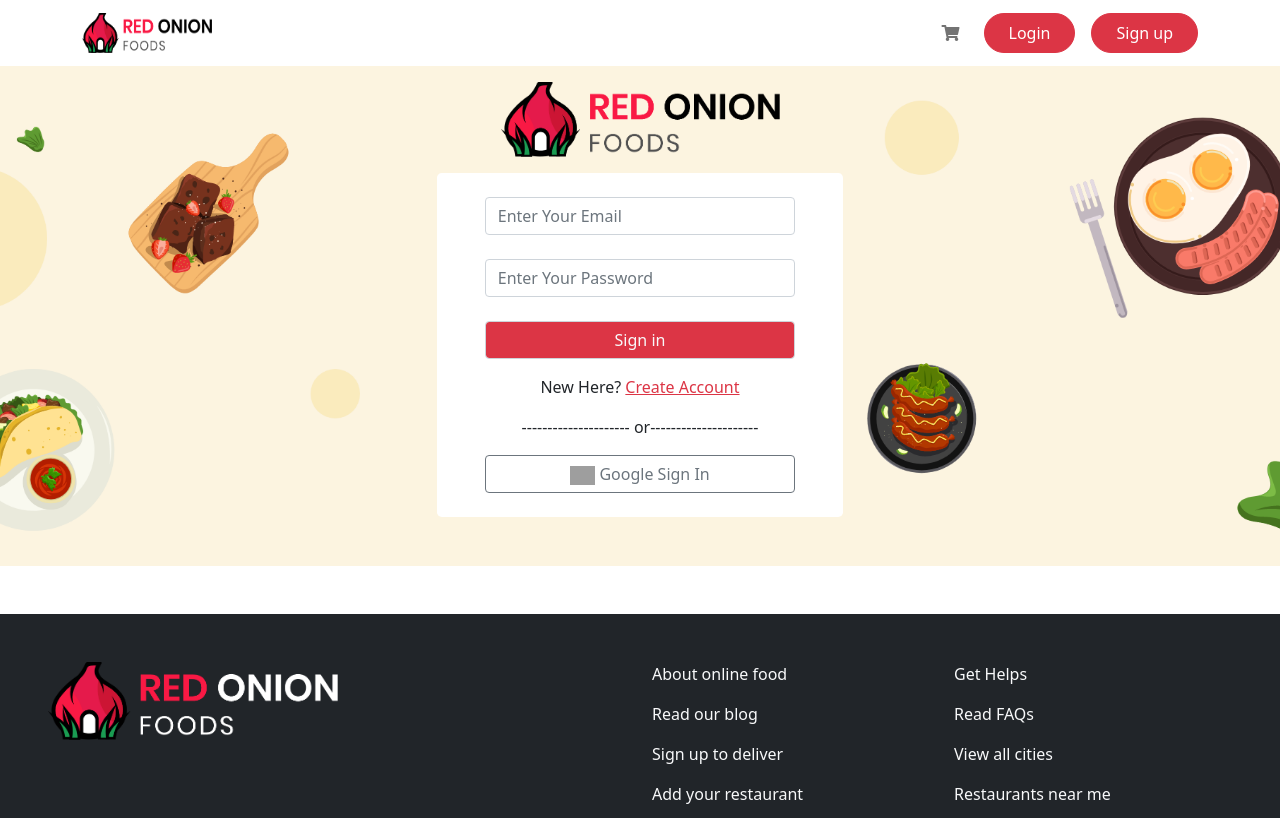
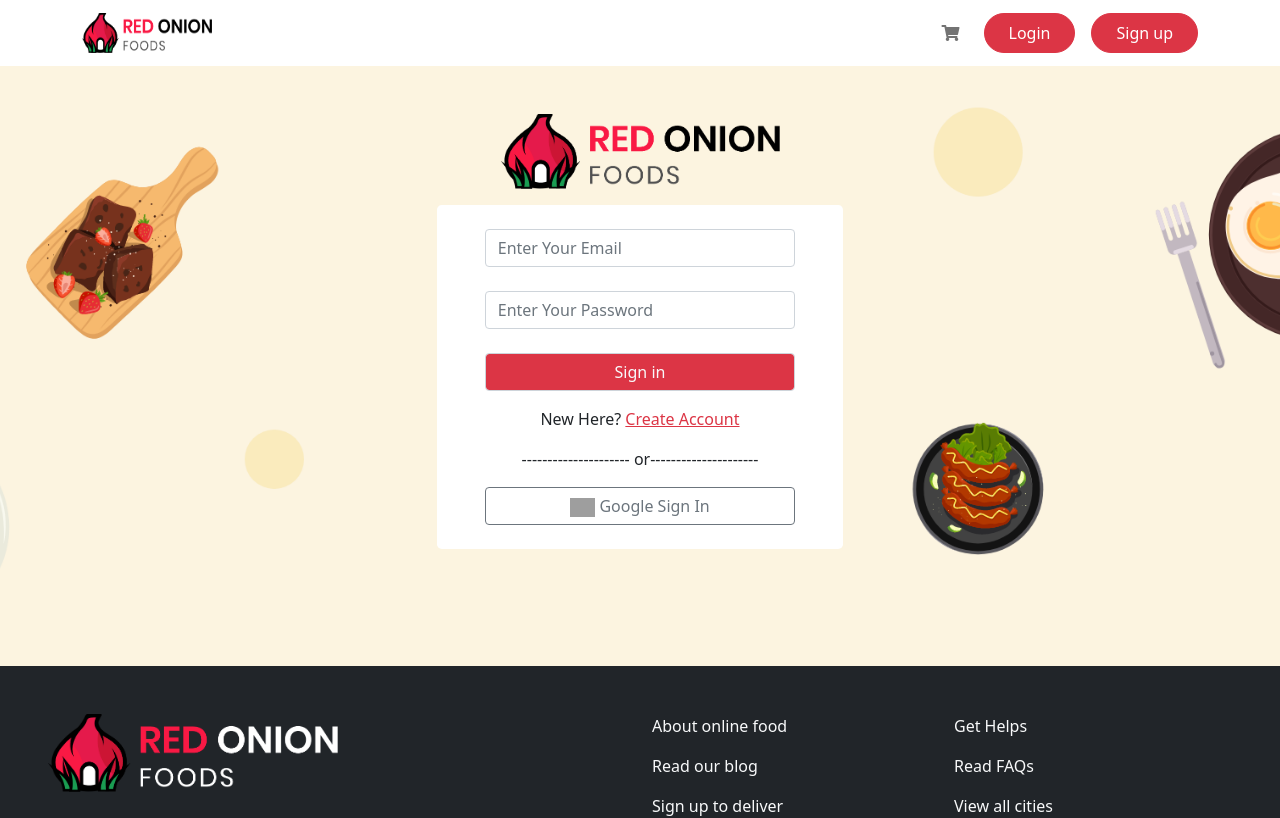
Before and after one commit to Tanmoy-Parvez/hot-onion-restuarant-21, a React (Create React App) app: page /login in a window 1280 px wide. Shown: the top 818 px of the page. Built offline with nearby package versions, Linux system fonts and the light colour scheme; no server answers; grey boxes are pictures that could not be loaded.

Commit message:
some changes add

```diff
--- a/src/components/Authentication/LogIn/LogIn.css
+++ b/src/components/Authentication/LogIn/LogIn.css
@@ -0,0 +1,8 @@
+.login-form{
+    background-image: url(../../../images/header-imgs/bannerbackground.png);
+    height: 600px;
+    background-position: center;
+    background-repeat: no-repeat;
+    background-size: cover;
+
+}
--- a/src/components/Authentication/LogIn/LogIn.js
+++ b/src/components/Authentication/LogIn/LogIn.js
@@ -19,8 +19,8 @@
 
     }
     return (
-        <div className="banner login-form text-center">
-            <div className="container py-3">
+        <div className="login-form text-center">
+            <div className="container py-5">
                 <img src={logo} alt="" className="w-25" />
                 <div className="container w-75 mt-3">
                     <div className="bg-white w-50 mx-auto py-4 px-5 rounded-3">
--- a/src/components/Foods/FoodNav/FoodNav.js
+++ b/src/components/Foods/FoodNav/FoodNav.js
@@ -30,7 +30,7 @@
                     </Nav>
                 </Container>
             </Navbar>
-            <div>
+            <div className="my-5">
                 {
                     (menuTab === "Breakfast") ? <Breakfast /> : (menuTab === "Lunch") ? <Lunch /> : <Dinner />
 
--- a/src/components/Footer/Footer.js
+++ b/src/components/Footer/Footer.js
@@ -4,7 +4,7 @@
 
 const Footer = () => {
     return (
-        <div className="bg-dark px-5 pt-5 pb-2 mt-5">
+        <div className="bg-dark px-5 pt-5 pb-2">
             <div className="row">
                 <div className="col-md-6">
                     <img src={img} alt="" className="w-50" />
```
